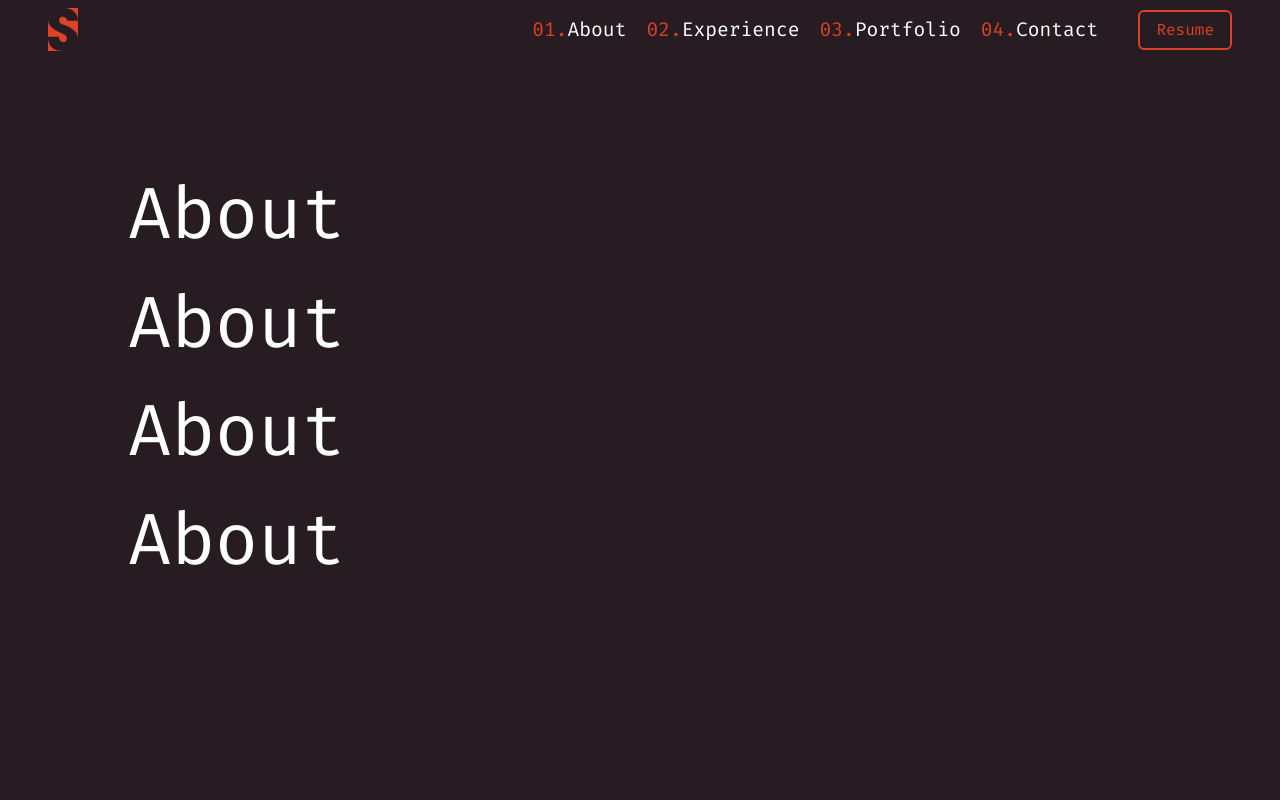
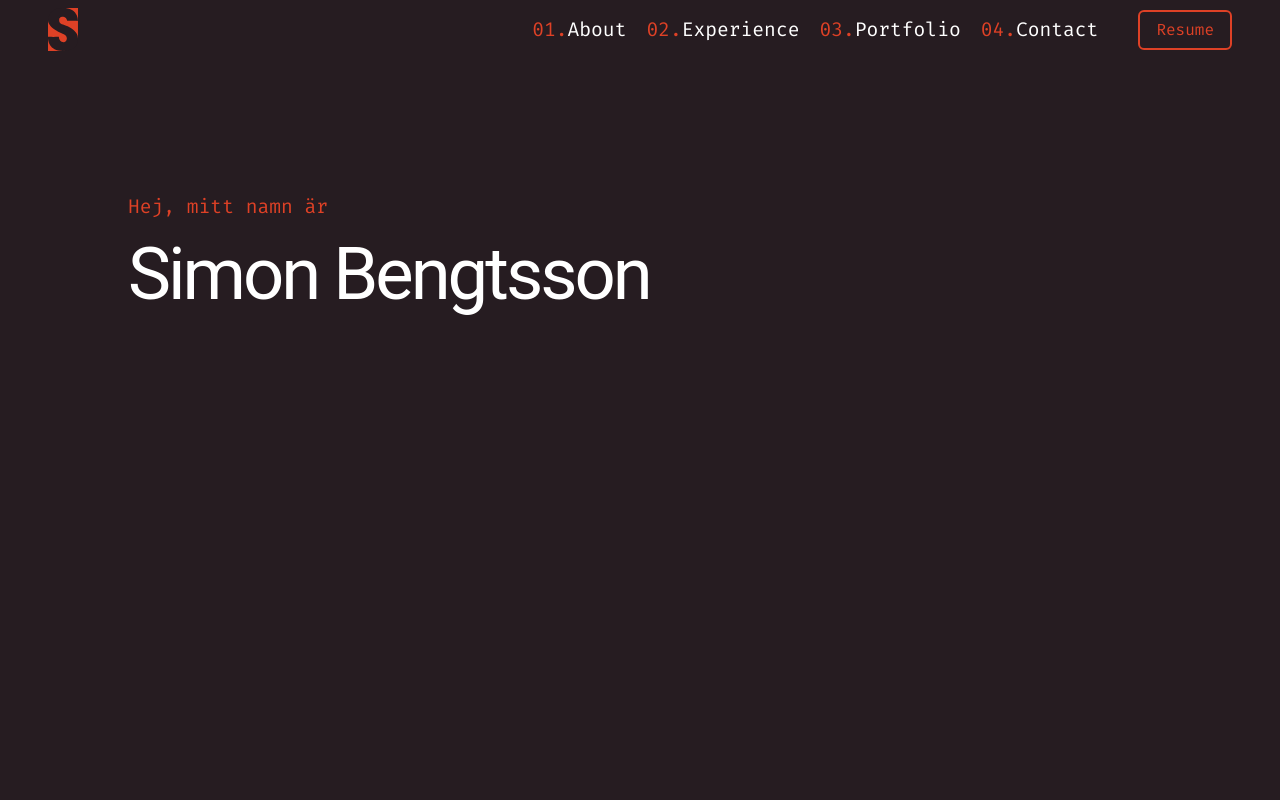
Before and after one commit to Sillen00/Portfolio_CV, a Next.js app: page / in a window 1280 px wide. Shown: the top 800 px of the page. Built offline with nearby package versions, Linux system fonts and the light colour scheme.

Commit message:
started on hero page + added font.

```diff
--- a/app/containers/home-page/About.tsx
+++ b/app/containers/home-page/About.tsx
@@ -1,12 +1,10 @@
 const About = () => {
   return (
     <div className='max-w-screen-lg mx-auto' id='about'>
-      <section className='min-h-screen pt-40'>
-        <h2>About</h2>
-        <h2>About</h2>
-        <h2>About</h2>
-        <h2>About</h2>
-      </section>
+      <h2>About</h2>
+      <h2>About</h2>
+      <h2>About</h2>
+      <h2>About</h2>
     </div>
   );
 };
--- /dev/null
+++ b/app/containers/home-page/Hero.tsx
@@ -0,0 +1,12 @@
+const Hero = () => {
+  return (
+    <div className='max-w-screen-lg mx-auto' id='hero'>
+      <section className='min-h-screen pt-48'>
+        <p className='text-secondary-color'>Hej, mitt namn är</p>
+        <h2>Simon Bengtsson</h2>
+      </section>
+    </div>
+  );
+};
+
+export default Hero;
--- a/app/globals.css
+++ b/app/globals.css
@@ -1,12 +1,15 @@
 @tailwind base;
 @tailwind components;
 @tailwind utilities;
+
+@import url("https://fonts.googleapis.com/css2?family=Roboto:ital,wght@0,100;0,300;0,400;0,500;0,700;0,900;1,100;1,300;1,400;1,500;1,700;1,900&display=swap");
 
 :root {
   --text-color: 255, 255, 255;
   --background-color: 38, 28, 33; /* Primary color */
   --secondary-color: rgb(222, 65, 38); /* Primary color */
   --accent-color: rgb(176, 37, 79);
+  --roboto: "Roboto", sans-serif;
 }
 
 * {
@@ -26,7 +29,9 @@ body {
 
 /* Typography */
 h2 {
+  font-family: var(--roboto);
   font-size: clamp(2.5rem, 0.714rem + 4.762vw, 5rem);
+  letter-spacing: -3px;
 }
 
 p,
--- a/app/layout.tsx
+++ b/app/layout.tsx
@@ -1,5 +1,5 @@
 import type { Metadata } from "next";
-import { Fira_Mono } from "next/font/google";
+import { Fira_Mono, Lato } from "next/font/google";
 import Footer from "./components/Footer";
 import Header from "./components/Header";
 import "./globals.css";
@@ -9,6 +9,13 @@ const inter = Fira_Mono({
   style: "normal",
   subsets: ["latin"],
   variable: "--fira-mono",
+});
+
+const lato = Lato({
+  weight: "400",
+  style: "normal",
+  subsets: ["latin"],
+  variable: "--lato",
 });
 
 export const metadata: Metadata = {
--- a/app/page.tsx
+++ b/app/page.tsx
@@ -2,11 +2,13 @@
 import About from "./containers/home-page/About";
 import Contact from "./containers/home-page/Contact";
 import Experience from "./containers/home-page/Experience";
+import Hero from "./containers/home-page/Hero";
 import Portfolio from "./containers/home-page/Portfolio";
 
 export default function Home() {
   return (
     <div>
+      <Hero />
       <About />
       <Experience />
       <Portfolio />
```
